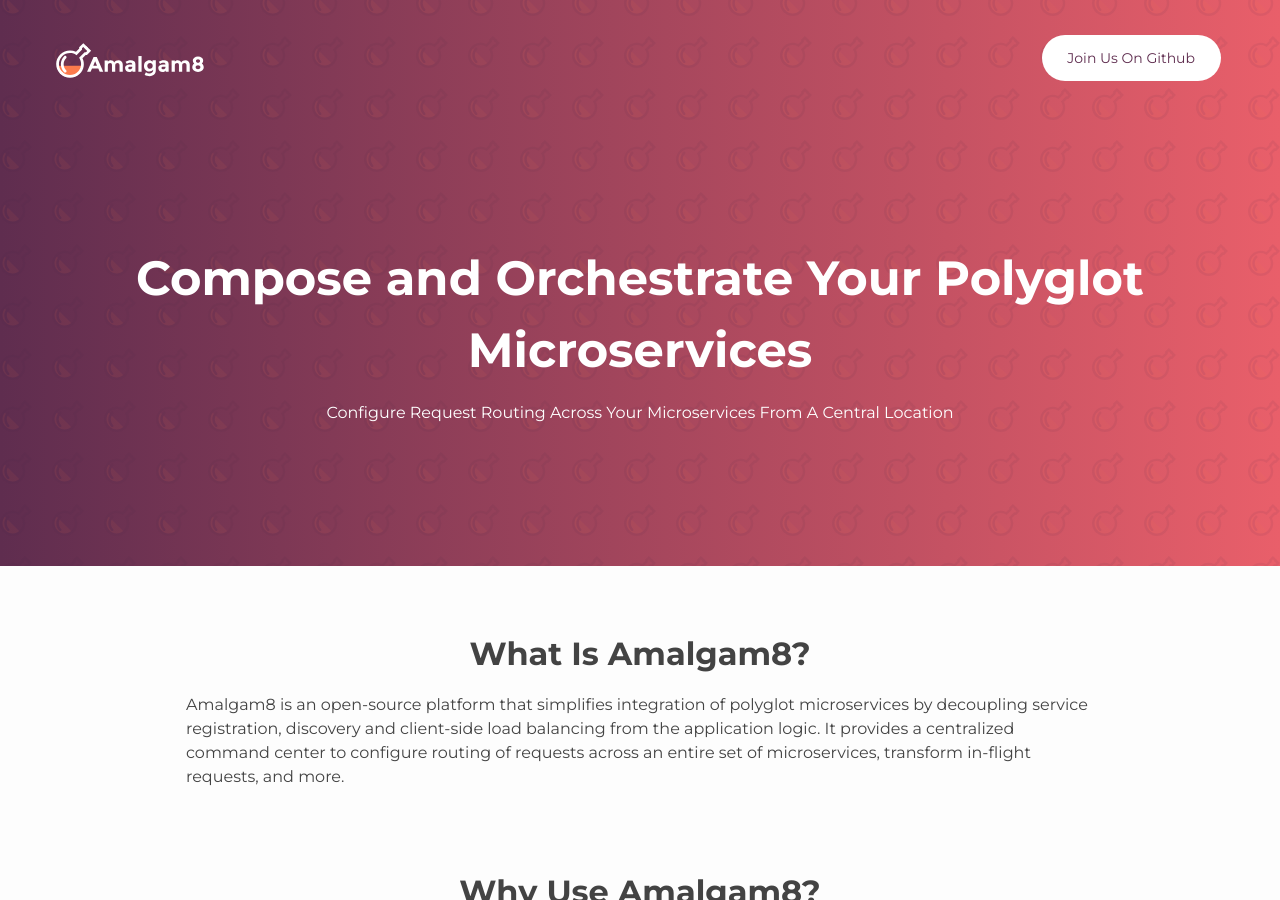
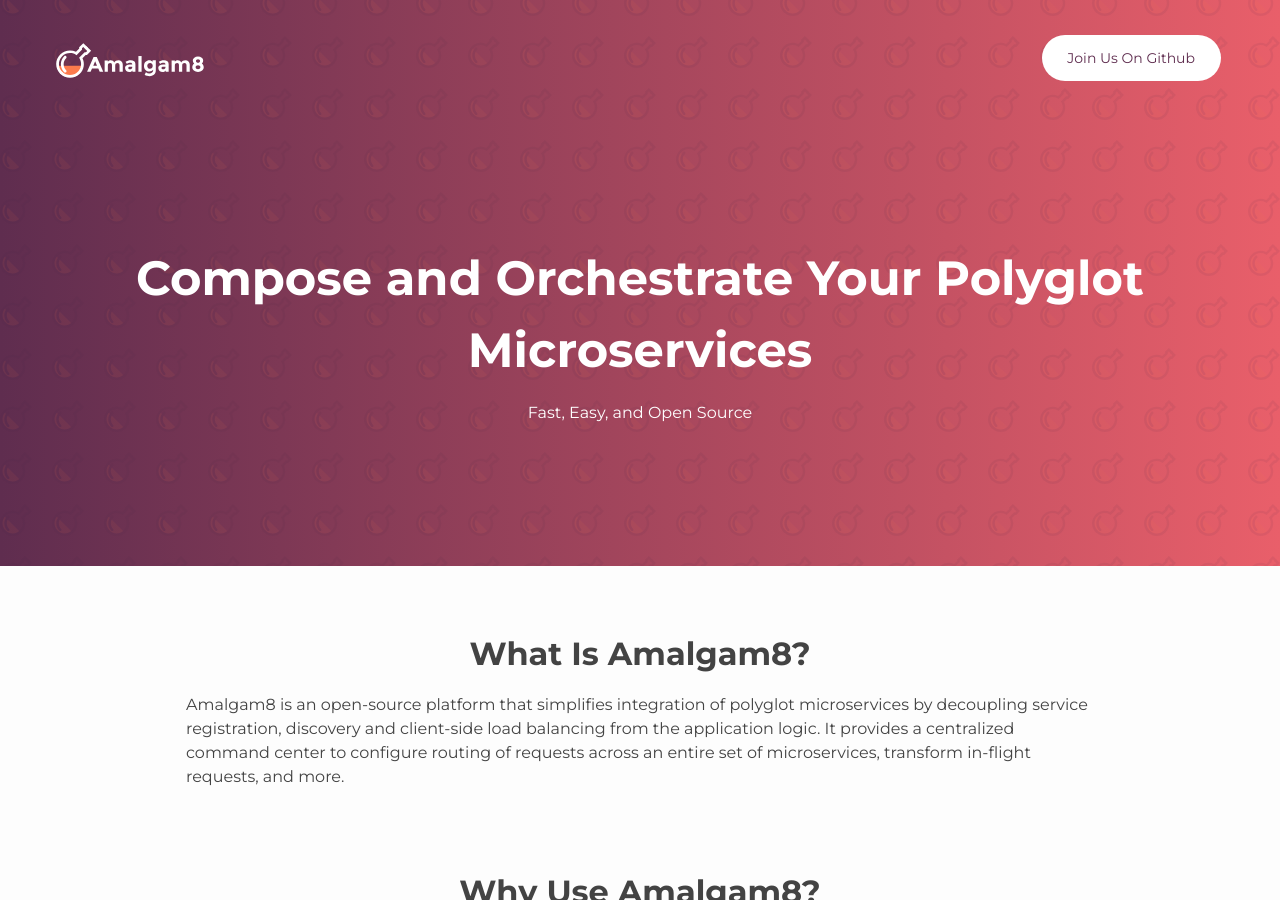
Before and after one commit to amalgam8/amalgam8.github.io, a Jekyll site: the page built from index.html, in a window 1280 px wide and 900 px high. Built offline with Jekyll 4.4.1, drawn with Linux system fonts in a browser that asks for light colours.

Commit message:
updated tagline text

```diff
--- a/_includes/header.html
+++ b/_includes/header.html
@@ -12,8 +12,7 @@
   <div class="splash">
     <div class="nav-wrapper">
       <h1>Compose and Orchestrate Your Polyglot Microservices</h1>
-      <p>Configure Request Routing Across Your Microservices From A Central Location</p>
+      <p>Fast, Easy, and Open Source</p>
     </div>
   </div>
-
 </div>
```
